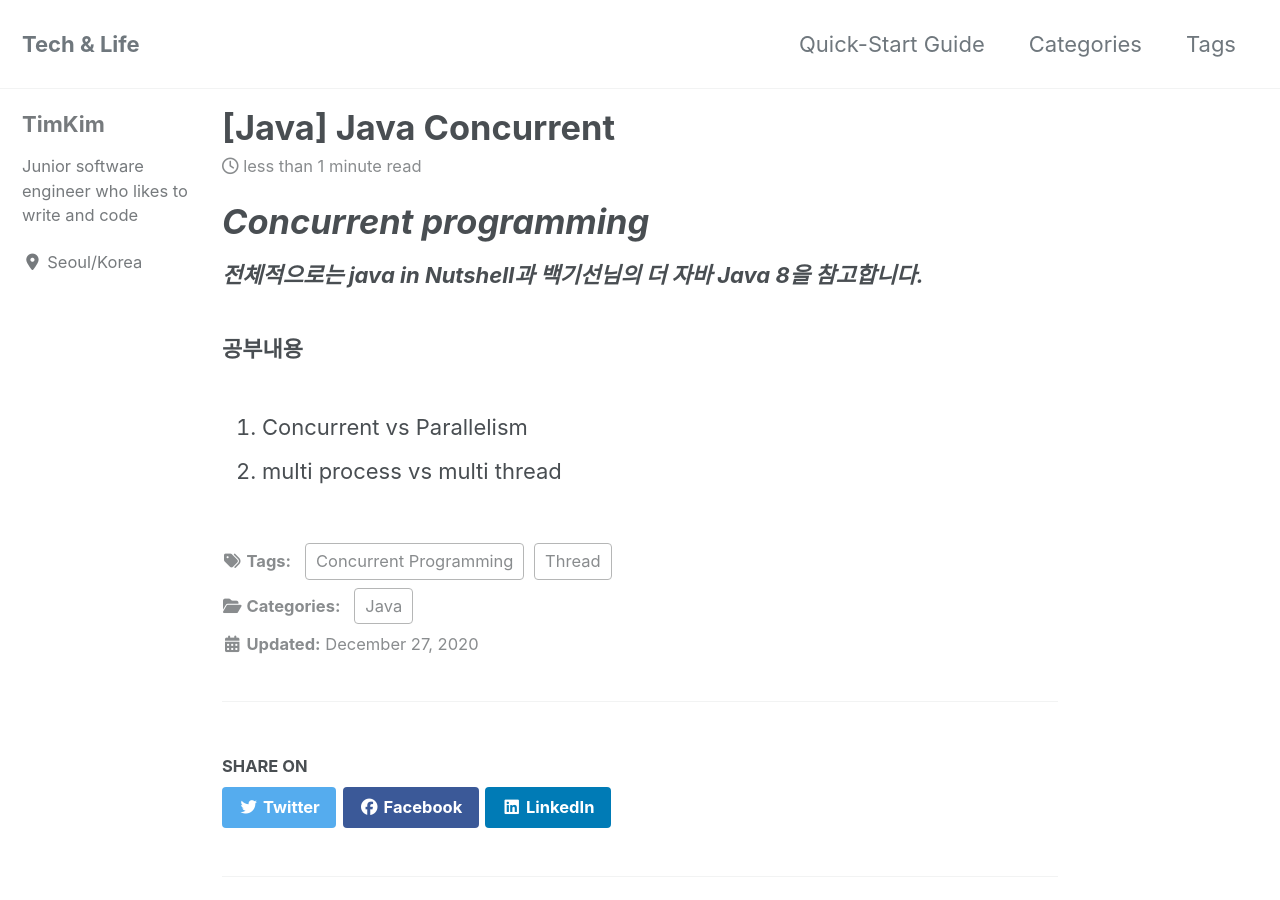
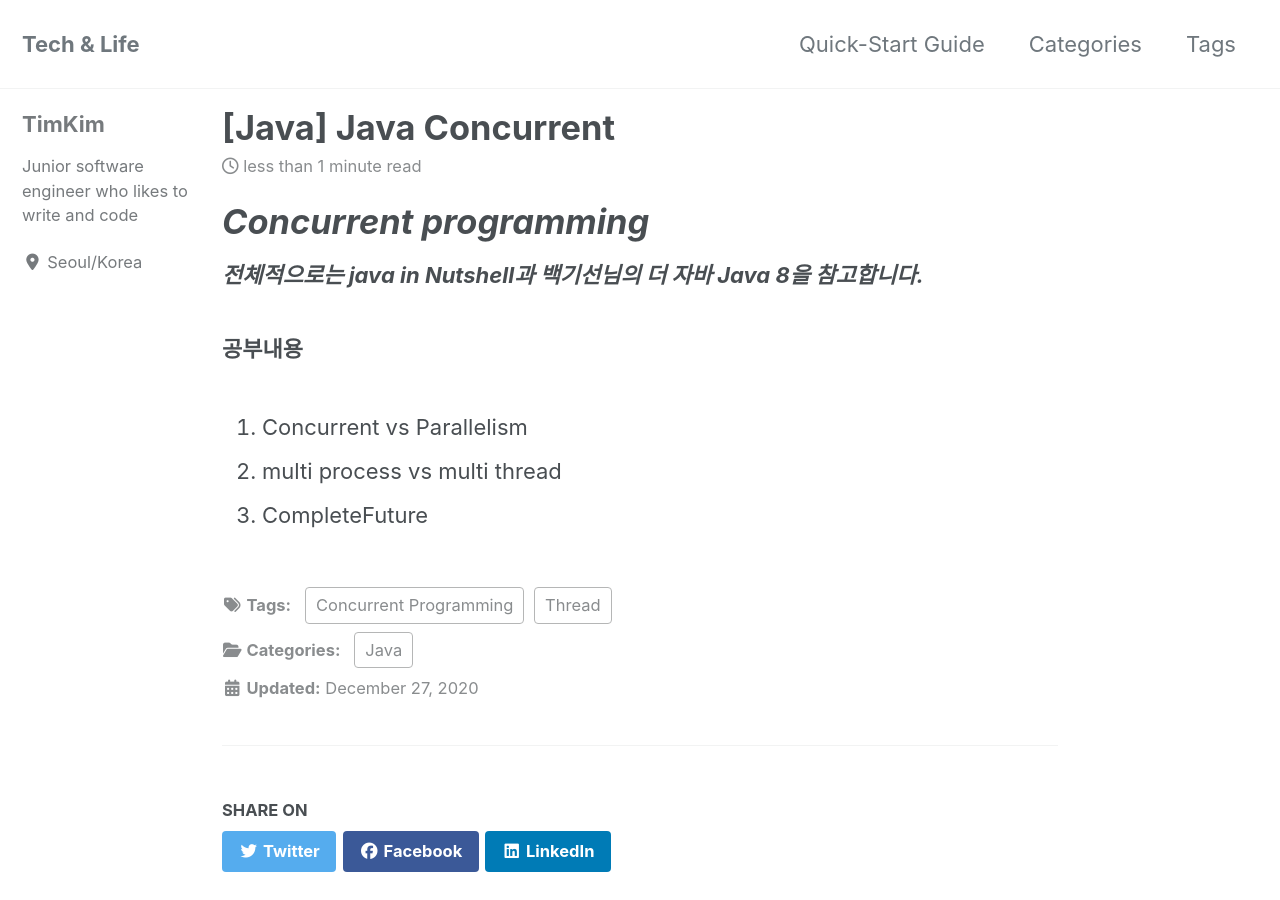
Before and after one commit to Youngjin-KimY/blog, a Jekyll site: the page built from _posts/2020-12-27-Java-concurrent.md, in a window 1280 px wide and 900 px high. Built offline with Jekyll 4.4.1, drawn with Linux system fonts in a browser that asks for light colours; cached includes are drawn as plain includes; nearby versions of some CDN libraries; comment, search, counter and statistics services are not loaded.

Commit message:
update listing

```diff
--- a/_posts/2020-12-27-Java-concurrent.md
+++ b/_posts/2020-12-27-Java-concurrent.md
@@ -14,3 +14,4 @@ last_modified_at: 2020-12-27 23:00:00
 
 1. Concurrent vs Parallelism
 2. multi process vs multi thread
+3. CompleteFuture
```
